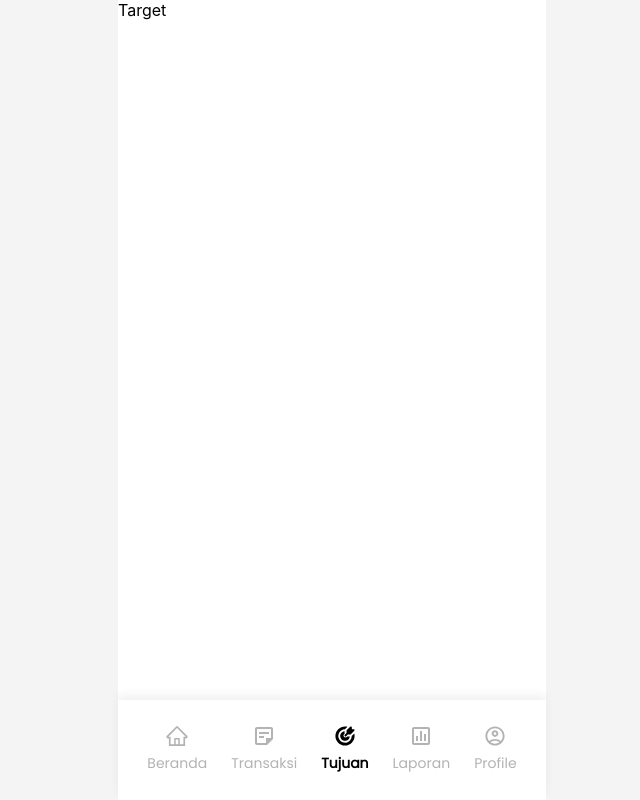
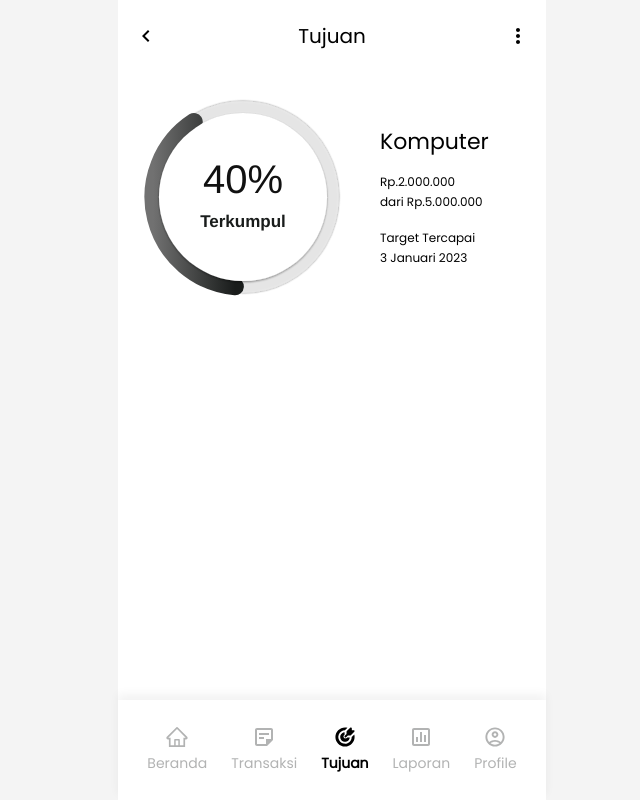
Before and after one commit to akbarrmn/Budgetin, a React (Create React App) app: page /tujuan in a window 1280 px wide. Shown: the whole page, without its empty margins (308-948 px from the left). Built offline with nearby package versions, Linux system fonts and the light colour scheme.

Commit message:
Adding Circular bar and Navbar

```diff
--- a/package.json
+++ b/package.json
@@ -11,7 +11,9 @@
     "@testing-library/jest-dom": "^5.14.1",
     "@testing-library/react": "^13.0.0",
     "@testing-library/user-event": "^13.2.1",
+    "apexcharts": "^3.35.5",
     "react": "^18.2.0",
+    "react-apexcharts": "^1.4.0",
     "react-dom": "^18.2.0",
     "react-router-dom": "^6.3.0",
     "react-scripts": "5.0.1",
--- a/src/Components/BottomBar/BottomBar.jsx
+++ b/src/Components/BottomBar/BottomBar.jsx
@@ -37,39 +37,39 @@ const BottomBar = ({pages}) => {
                 justifyContent:'center',
                 alignItems: 'center',
             }}>
-                <Box sx={{ display: 'flex', flexDirection: 'row', justifyContent: 'center', alignItems: 'center', padding: '16px', gap: {md:'24px',sm:'35px', xs:'38px', xxs:'20px'} }}>
+                <Box sx={{ display: 'flex', flexDirection: 'row', justifyContent: 'center', alignItems: 'center', padding: '16px', gap: {md:'24px',sm:'24px', xs:'24px', xxs:'12px'} }}>
                     <Box sx={{ display: 'flex', flexDirection: 'column', alignItems: 'center', gap: '4px', cursor: 'pointer' }}
                         onClick={() => HandlePage('/home')}>
                         <Box component={'img'} src={pages === 'Beranda' ? BerandaContained : Beranda} sx={{ width: '24px', height: '24px !important' }} />
-                        <Typography variant='caption' sx={{ fontWeight: pages === 'Beranda' ? 600 : 400, fontSize: '14px', color: pages === 'Beranda' ? 'unset' : '#B2B3B3' }}>
+                        <Typography variant='subtitle2' sx={{ fontWeight: pages === 'Beranda' ? 600 : 400, fontSize: '14px', color: pages === 'Beranda' ? 'unset' : '#B2B3B3' }}>
                             Beranda
                         </Typography>
                     </Box>
                     <Box sx={{ display: 'flex', flexDirection: 'column', alignItems: 'center', gap: '4px', cursor: 'pointer' }}
                         onClick={() => HandlePage('/transaksi')}>
                         <Box component={'img'} src={pages === 'Transaksi' ? TransaksiContained : Transaksi} sx={{ width: '24px', height: '24px !important' }} />
-                        <Typography variant='caption' sx={{ fontWeight:pages === 'Transaksi' ? 600: 400, fontSize: '14px', color: pages === 'Transaksi' ? 'unset' : '#B2B3B3' }}>
+                        <Typography variant='subtitle2' sx={{ fontWeight:pages === 'Transaksi' ? 600: 400, fontSize: '14px', color: pages === 'Transaksi' ? 'unset' : '#B2B3B3' }}>
                             Transaksi
                         </Typography>
                     </Box>
                     <Box sx={{ display: 'flex', flexDirection: 'column', alignItems: 'center', gap: '4px', cursor: 'pointer' }}
                         onClick={() => HandlePage('/tujuan')}>
                         <Box component={'img'} src={pages === 'Targets' ? TujuanContained : Tujuan} sx={{ width: '24px', height: '24px !important' }} />
-                        <Typography variant='caption' sx={{ fontWeight: pages === 'Targets' ? 600:400, fontSize: '14px', color: pages === 'Targets' ? 'unset' : '#B2B3B3' }}>
+                        <Typography variant='subtitle2' sx={{ fontWeight: pages === 'Targets' ? 600:400, fontSize: '14px', color: pages === 'Targets' ? 'unset' : '#B2B3B3' }}>
                             Tujuan
                         </Typography>
                     </Box>
                     <Box sx={{ display: 'flex', flexDirection: 'column', alignItems: 'center', gap: '4px', cursor: 'pointer' }}
                         onClick={() => HandlePage('/laporan')}>
                         <Box component={'img'} src={pages === 'Report' ? ReportContained : Report} sx={{ width: '24px', height: '24px !important' }} />
-                        <Typography variant='caption' sx={{ fontWeight:pages === 'Report' ? 600 : 400, fontSize: '14px', color: pages === 'Report' ? 'unset' : '#B2B3B3' }}>
+                        <Typography variant='subtitle2' sx={{ fontWeight:pages === 'Report' ? 600 : 400, fontSize: '14px', color: pages === 'Report' ? 'unset' : '#B2B3B3' }}>
                             Laporan
                         </Typography>
                     </Box>
                     <Box sx={{ display: 'flex', flexDirection: 'column', alignItems: 'center', gap: '4px', cursor: 'pointer' }}
                         onClick={() => HandlePage('/profile')}>
                         <Box component={'img'} src={pages === 'Profile' ? ProfileContained : Profile} sx={{ width: '24px', height: '24px !important' }} />
-                        <Typography variant='caption' sx={{ fontWeight:pages === 'Profile' ? 600 : 400, fontSize: '14px', color: pages === 'Profile' ? 'unset' : '#B2B3B3' }}>
+                        <Typography variant='subtitle2' sx={{ fontWeight:pages === 'Profile' ? 600 : 400, fontSize: '14px', color: pages === 'Profile' ? 'unset' : '#B2B3B3' }}>
                             Profile
                         </Typography>
                     </Box>
--- /dev/null
+++ b/src/Components/CircleChart/CircleChart.jsx
@@ -0,0 +1,94 @@
+import React from 'react'
+import ReactApexChart from 'react-apexcharts';
+
+const CircleChart = () => {
+
+    const chartOptions = {
+        series: [40],
+        options: {
+            chart: {
+                height: 350,
+                type: 'radialBar',
+            },
+            plotOptions: {
+                radialBar: {
+                    startAngle: -175,
+                    endAngle: 180,
+                    hollow: {
+                        margin: 0,
+                        size: '70%',
+                        background: '#fff',
+                        image: undefined,
+                        imageOffsetX: 0,
+                        imageOffsetY: 0,
+                        position: 'front',
+                        dropShadow: {
+                            enabled: true,
+                            top: 1,
+                            left: 0,
+                            blur: 1,
+                            opacity: 0.24
+                        }
+                    },
+                    track: {
+                        background: '#EDEDED',
+                        strokeWidth: '67%',
+                        margin: 0, // margin is in pixels
+                        dropShadow: {
+                            enabled: true,
+                            top: 0,
+                            left: 0,
+                            blur: 1,
+                            opacity: 0.35
+                        }
+                    },
+
+                    dataLabels: {
+                        show: true,
+                        name: {
+                            offsetY: 30,
+                            show: true,
+                            color: '#191C1B',
+                            fontSize: '17px'
+                        },
+                        value: {
+                            offsetY: -20,
+                            formatter: function (val) {
+                                return val + "%";
+                            },
+                            color: '#111',
+                            fontSize: '40px',
+                            show: true,
+                        }
+                    }
+                }
+            },
+            fill: {
+                colors: ['#191C1B'],
+                type: 'gradient',
+                gradient: {
+                    shade: 'dark',
+                    type: 'horizontal',
+                    shadeIntensity: 0.5,
+                    gradientToColors: ['#717171'],
+                    inverseColors: true,
+                    opacityFrom: 1,
+                    opacityTo: 1,
+                    stops: [0, 100]
+                }
+            },
+            stroke: {
+                lineCap: 'round'
+            },
+            labels: ['Terkumpul'],
+        },
+    };
+
+    return (
+        <>
+            <ReactApexChart options={chartOptions.options} series={chartOptions.series} type="radialBar" height={250} width={250} />
+        </>
+    )
+}
+
+export default CircleChart
--- /dev/null
+++ b/src/Components/Navbar/Navbar.jsx
@@ -0,0 +1,24 @@
+import React from 'react'
+import ChevronLeftIcon from '@mui/icons-material/ChevronLeft';
+import MoreVertIcon from '@mui/icons-material/MoreVert';
+import { Box, IconButton, Typography } from '@mui/material';
+
+const Navbar = () => {
+    return (
+        <>
+            <Box sx={{ display: 'flex', alignItems: 'center', justifyContent: 'space-between', height: '24px', py: 3 }}>
+                <IconButton sx={{ padding: 0, zIndex: 100, minWidth: 'unset', ml: 2, color: 'unset' }}>
+                    <ChevronLeftIcon sx={{ width: '24px', height: '24px' }} />
+                </IconButton>
+                <Typography position={'absolute'} variant="h6" mx={'auto'} my={'auto'} textAlign={"center"} sx={{ width: '100%' }}>
+                    Tujuan
+                </Typography>
+                <IconButton sx={{ padding: 0, zIndex: 100, minWidth: 'unset', mr: 2, color: 'unset' }}>
+                    <MoreVertIcon sx={{ width: '24px', height: '24px' }} />
+                </IconButton>
+            </Box>
+        </>
+    )
+}
+
+export default Navbar
--- a/src/Pages/Targets/Targets.jsx
+++ b/src/Pages/Targets/Targets.jsx
@@ -1,16 +1,30 @@
-import { Box } from '@mui/material'
+import { Box, Typography } from '@mui/material'
 import React from 'react'
 import BottomBar from '../../Components/BottomBar/BottomBar'
+import CircleChart from '../../Components/CircleChart/CircleChart'
 import Container from '../../Components/Containers/Container'
+import Navbar from '../../Components/Navbar/Navbar'
 
 const Targets = () => {
   return (
     <>
       <Container>
-        <Box sx={{ display: 'flex', justifyContent: 'space-between' }}>
-          <Box>Target</Box>
+        <Navbar/>
+        <Box sx={{ display: 'flex', gap: '12px' }}>
+          <CircleChart />
+          <Box sx={{ display: 'flex', flexDirection: 'column', gap: '16px', justifyContent:'center' }}>
+            <Typography variant='h5'>Komputer</Typography>
+            <Box sx={{ display:'flex', flexDirection:'column' }}>
+              <Typography variant='caption'>Rp.2.000.000</Typography>
+              <Typography variant='caption'>dari Rp.5.000.000</Typography>
+            </Box>
+            <Box sx={{ display:'flex', flexDirection:'column' }}>
+              <Typography variant='caption'>Target Tercapai</Typography>
+              <Typography variant='caption'>3 Januari 2023</Typography>
+            </Box>
+          </Box>
         </Box>
-        <BottomBar pages={'Targets'}/>
+        <BottomBar pages={'Targets'} />
       </Container>
     </>
   )
--- a/src/Style/Theme.js
+++ b/src/Style/Theme.js
@@ -49,13 +49,28 @@ export const Theme = createTheme({
           fontSize: ".75rem"
         },
       },
+      subtitle2:{
+        fontSize:'14px',
+        [`@media screen and (max-width: 1200px)`]: {
+          fontSize: "14px"
+        },
+        // [`@media screen and (max-width: 700px)`]: {
+        //   fontSize: ".75rem"
+        // },
+        // [`@media screen and (max-width: 395px)`]: {
+        //   fontSize: "20px"
+        // },
+        // [`@media screen and (max-width: 365px)`]: {
+        //   fontSize: "18px"
+        // },
+      },
       caption:{
         fontSize:'.75rem',
         [`@media screen and (max-width: 1200px)`]: {
           fontSize: ".75rem"
         },
         [`@media screen and (max-width: 700px)`]: {
-          fontSize: ".6rem"
+          fontSize: "16px"
         },
       }
     },
--- a/src/index.css
+++ b/src/index.css
@@ -1,7 +1,6 @@
 body {
   margin: 0;
-  font-family: -apple-system, BlinkMacSystemFont, 'Segoe UI', 'Roboto', 'Oxygen',
-    'Ubuntu', 'Cantarell', 'Fira Sans', 'Droid Sans', 'Helvetica Neue',
+  font-family: 'Poppins',
     sans-serif;
   -webkit-font-smoothing: antialiased;
   -moz-osx-font-smoothing: grayscale;
```
Also changed, not shown: src/Pages/Profile/Profile.jsx (+11 -11 lines), 1 other file (tests, documents, lock files or other folders).
